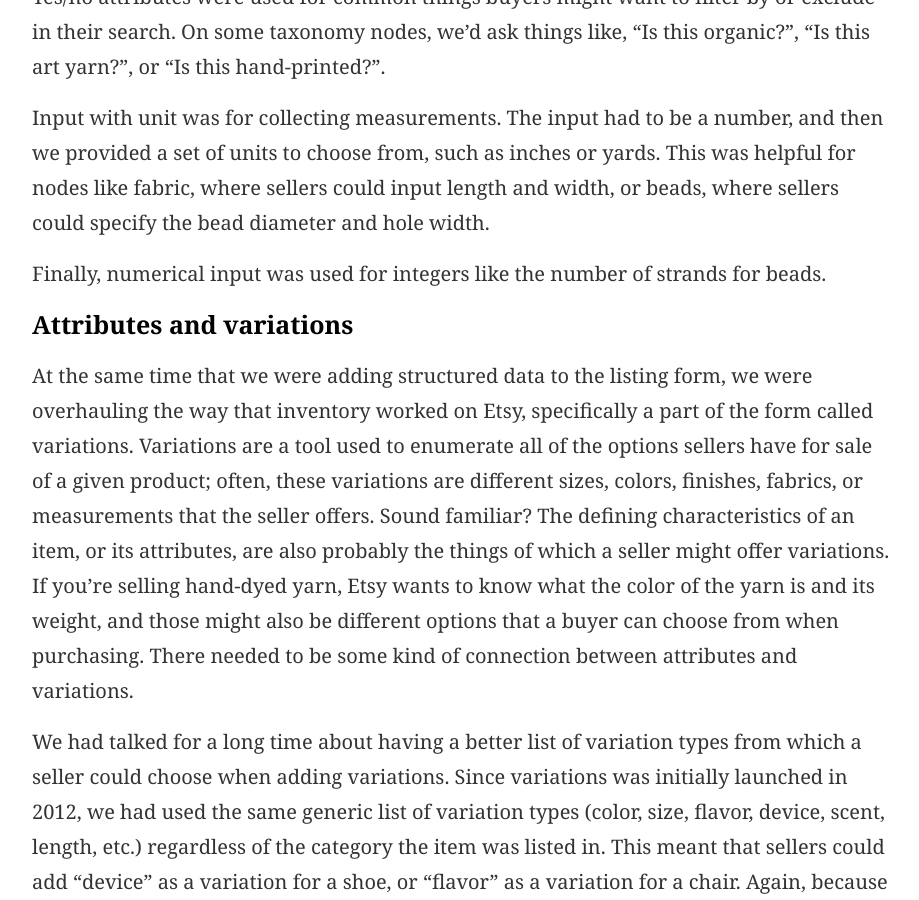
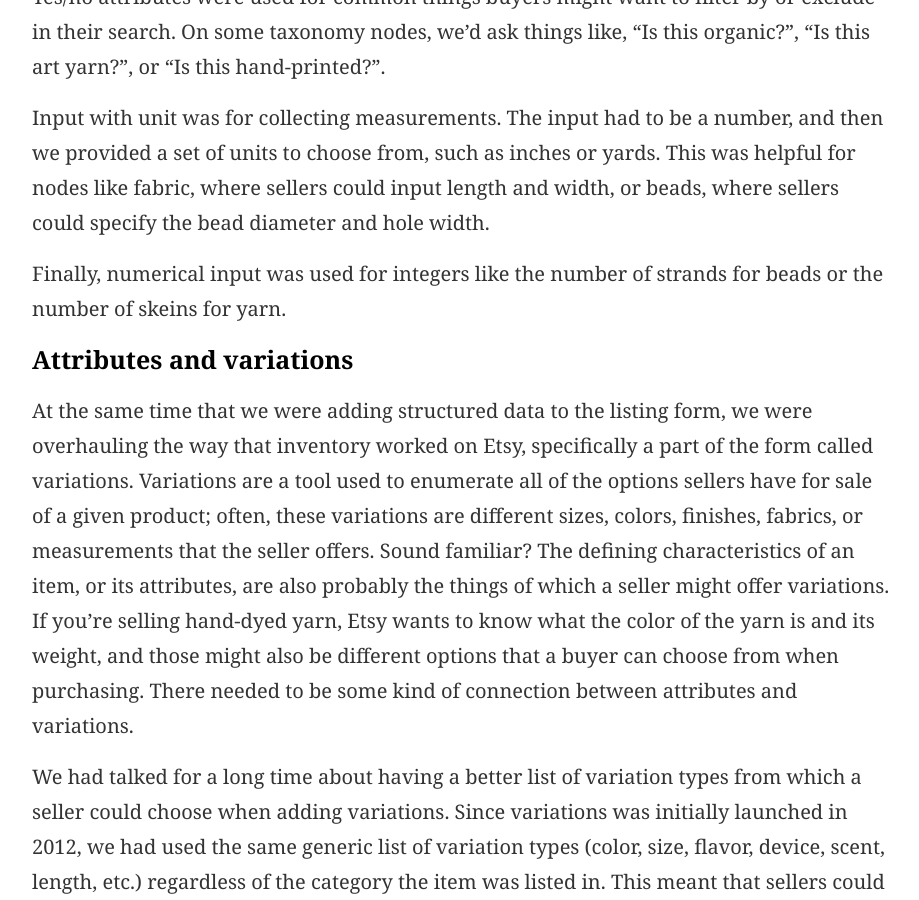
Before and after one commit to harllee/jessicaharllee.com, a Jekyll site: the page built from _work/structured-data-on-etsy.markdown, in a window 1280 px wide and 900 px high, scrolled down 2171 px. Shown: the whole window, without its empty margins (176-1095 px from the left). Built offline with Jekyll 4.4.1, drawn with Linux system fonts in a browser that asks for light colours.

Commit message:
Updated Structured Data On Etsy

```diff
--- a/_work/structured-data-on-etsy.markdown
+++ b/_work/structured-data-on-etsy.markdown
@@ -29,7 +29,7 @@ Yes/no attributes were used for common things buyers might want to filter by or
 
 Input with unit was for collecting measurements. The input had to be a number, and then we provided a set of units to choose from, such as inches or yards. This was helpful for nodes like fabric, where sellers could input length and width, or beads, where sellers could specify the bead diameter and hole width.
 
-Finally, numerical input was used for integers like the number of strands for beads.
+Finally, numerical input was used for integers like the number of strands for beads or the number of skeins for yarn.
 
 ### Attributes and variations
 
```
